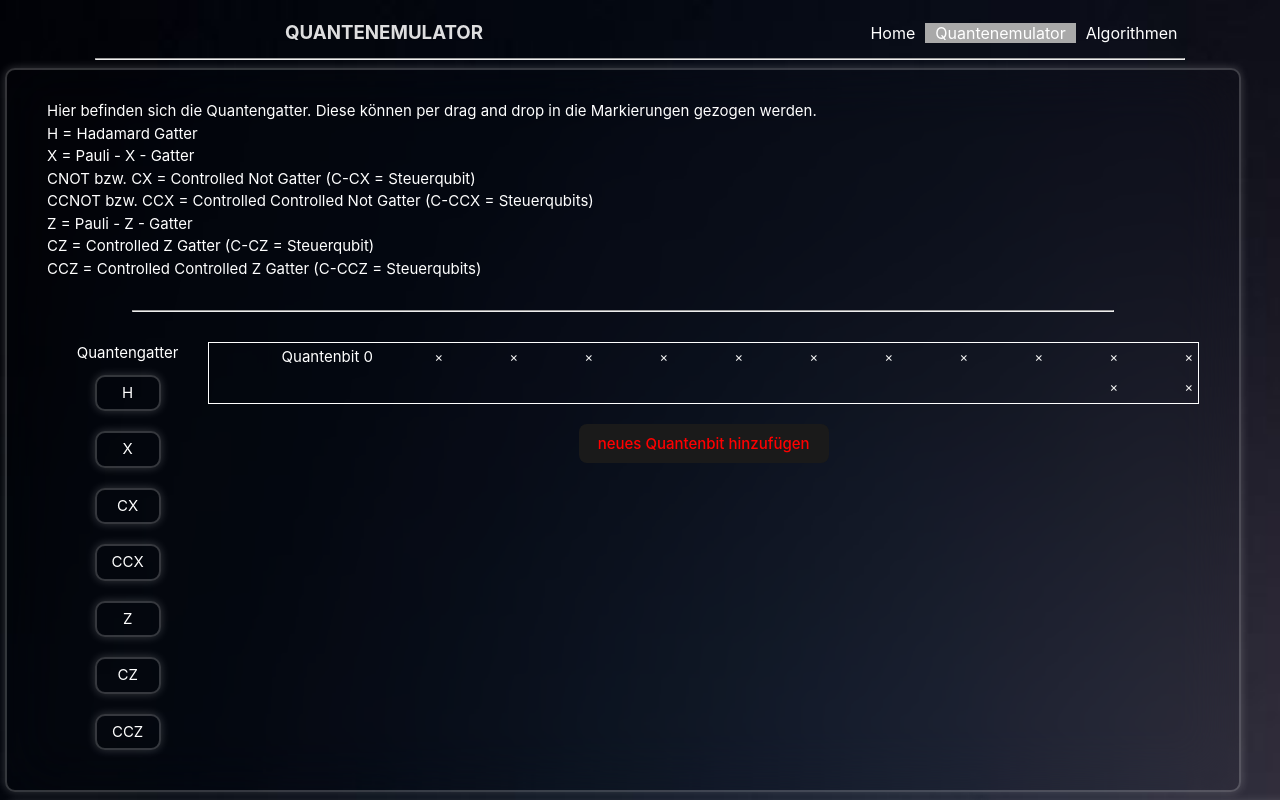
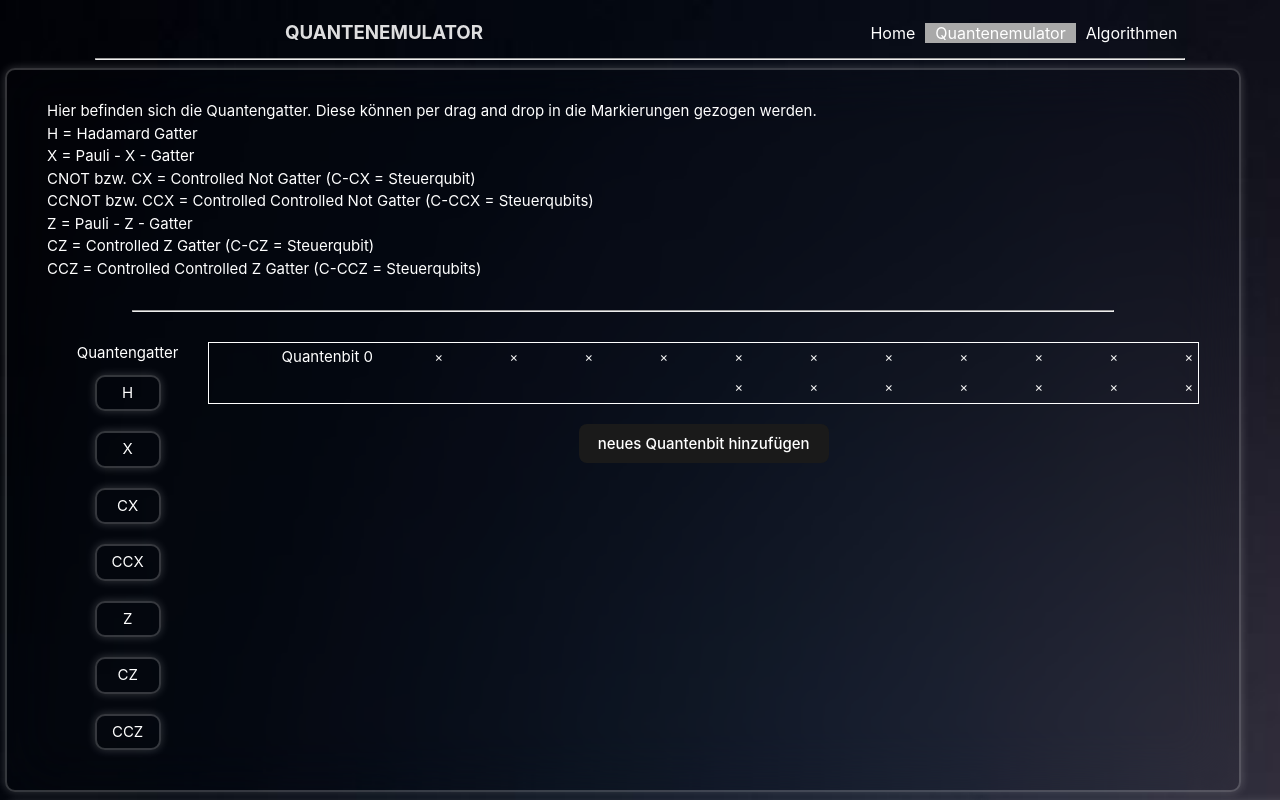
Before and after one commit to Baddy395/Quantenemulator, a React (Vite) app in the folder frontend/: page /Emulator in a window 1280 px wide. Shown: the top 800 px of the page. Built offline with nearby package versions, Linux system fonts and the light colour scheme; no server answers.

Commit message:
Bachelor Project

```diff
--- a/frontend/src/index.css
+++ b/frontend/src/index.css
@@ -14,5 +14,5 @@
   }
 
   button {
-    color: red;
+    color: white;
   }
```
Also changed, not shown: frontend/src/components/Emulator/Emulator.tsx (+10 -0 lines).
